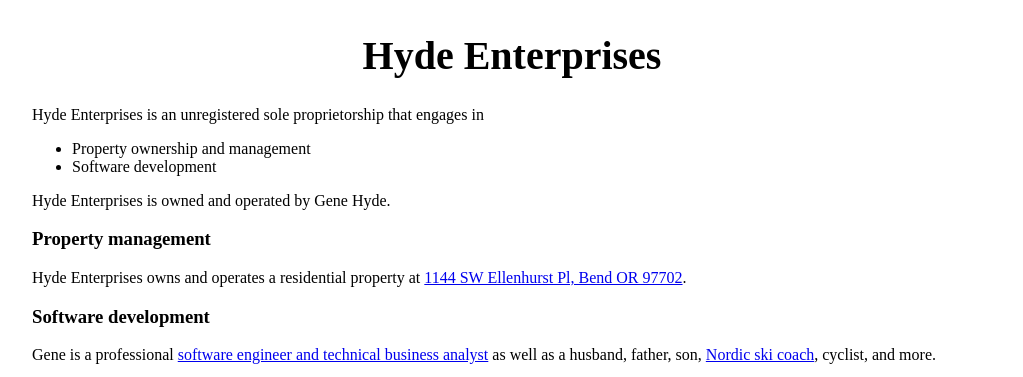
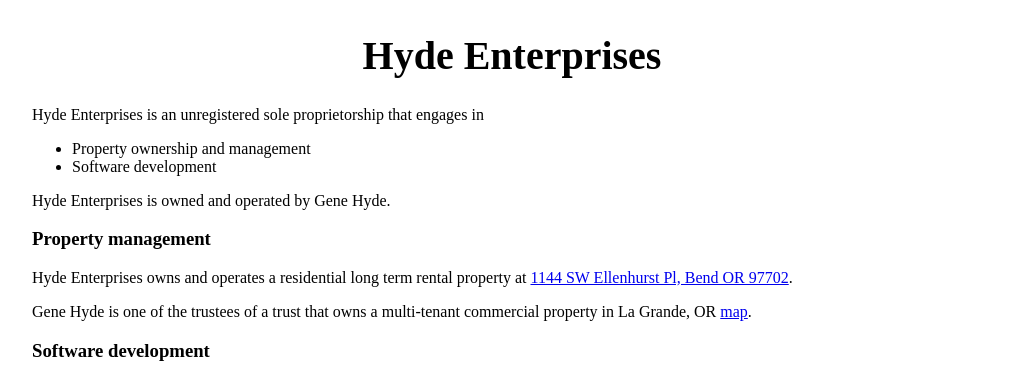
Before and after one commit to BendSkiDad/hydeenterpriseswebsite, a plain HTML site: page index.html in a window 1280 px wide. Shown: the top 377 px of the page, without its empty margins (128-1151 px from the left). Drawn offline with Linux system fonts and the light colour scheme.

Commit message:
added content

```diff
--- a/index.html
+++ b/index.html
@@ -23,8 +23,12 @@
     </p>
     <h3>Property management</h2>
     <p>
-      Hyde Enterprises owns and operates a residential property at
-      <a href="https://hydefamily.smugmug.com/Shared/ForRent"> 1144 SW Ellenhurst Pl, Bend OR 97702</a>.
+      Hyde Enterprises owns and operates a residential long term rental property at
+      <a href="https://hydefamily.smugmug.com/Shared/ForRent">1144 SW Ellenhurst Pl, Bend OR 97702</a>.
+    </p>
+    <p>
+      Gene Hyde is one of the trustees of a trust that owns a multi-tenant commercial property in La Grande, OR
+      <a href="https://www.google.com/maps/@45.3280909,-118.0953752,21z?entry=ttu">map</a>.
     </p>
     <h3>Software development</h2>
     <p>
```
